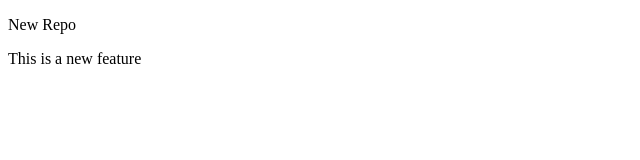
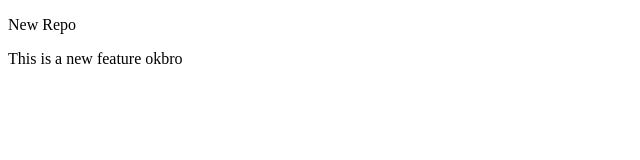
Before and after one commit to DipenShrestha7/Practice-2, a plain HTML site: page index.html in a window 1280 px wide. Shown: the full height of the page, 0-640 px from the left. Drawn offline with Linux system fonts and the light colour scheme.

Commit message:
added new message

```diff
--- a/index.html
+++ b/index.html
@@ -7,6 +7,6 @@
   </head>
   <body>
     <p>New Repo</p>
-    <p>This is a new feature</p>
+    <p>This is a new feature okbro</p>
   </body>
 </html>
```
